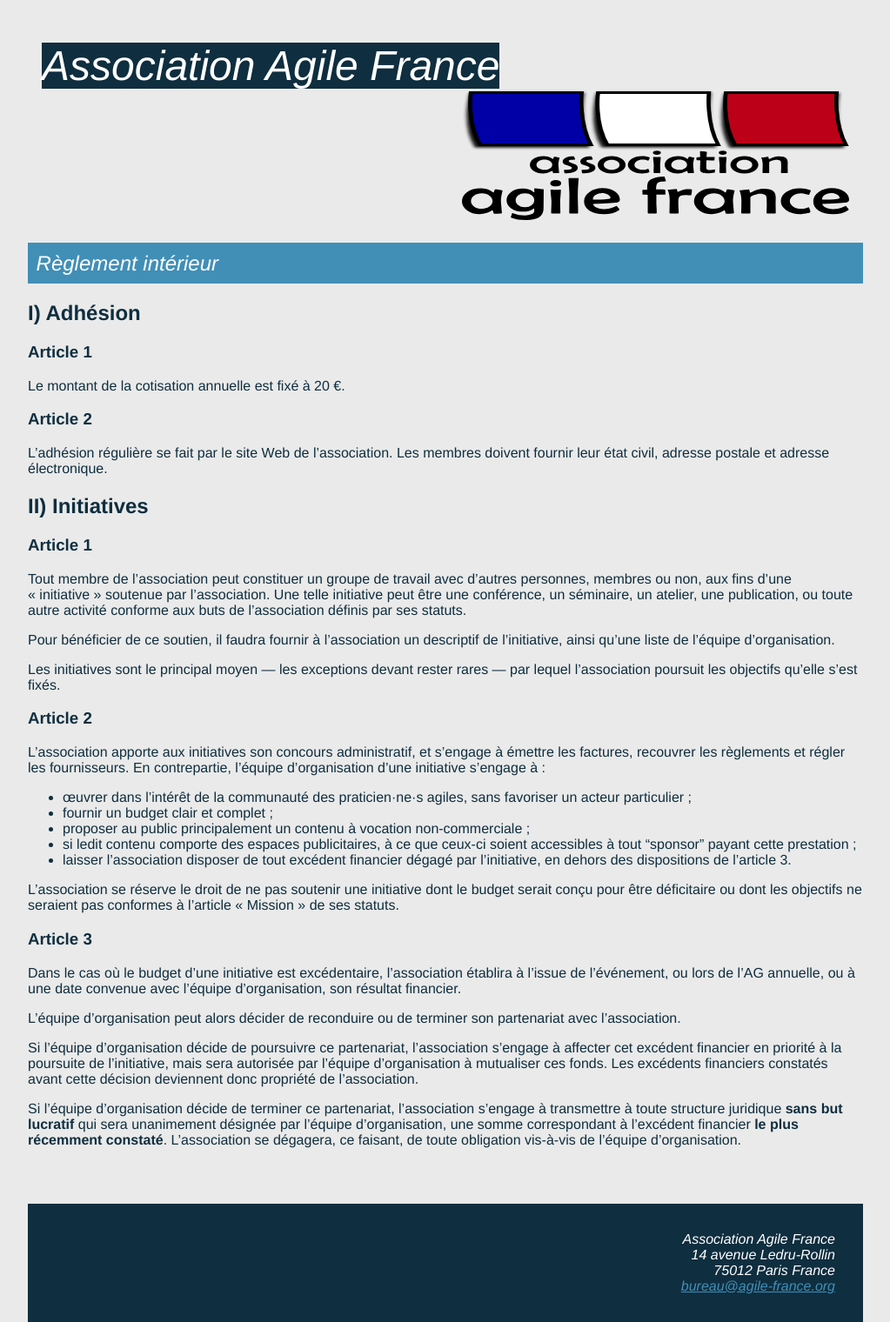
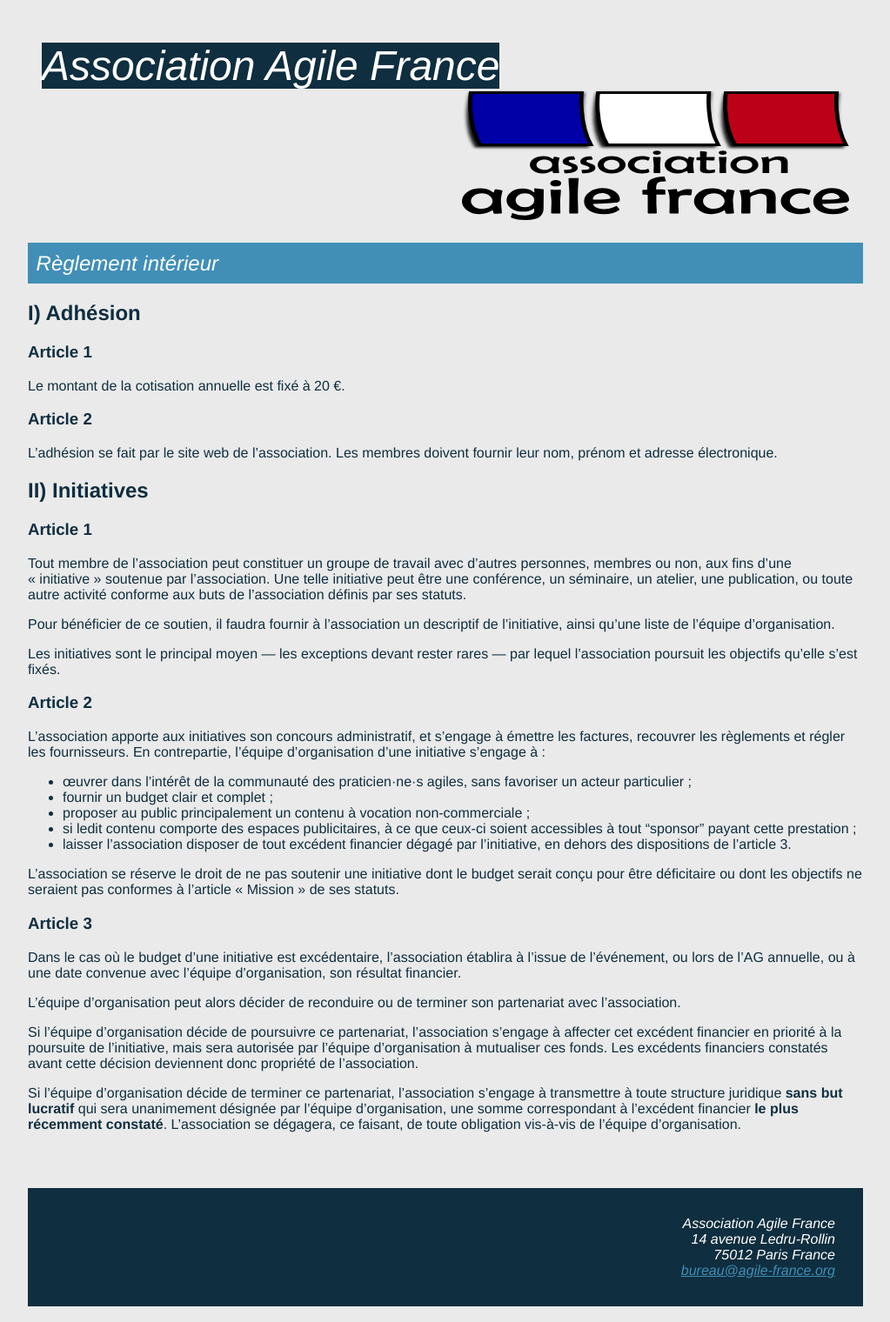
Before and after one commit to AgileFrance/AgileFrance.github.io, a Jekyll site: the page built from _pages/reglement.md, in a window 1280 px wide. Shown: the whole page at 87% size, without its empty margins (128-1151 px from the left). Built offline with Jekyll 4.4.1, drawn with Linux system fonts in a browser that asks for light colours.

Commit message:
Retire la nécessité de fournir son adresse postale
Retire la majuscule à « web »

```diff
--- a/_pages/reglement.md
+++ b/_pages/reglement.md
@@ -13,7 +13,7 @@
 
 ### Article 2
 
-L’adhésion régulière se fait par le site Web de l’association. Les membres doivent fournir leur état civil, adresse postale et adresse électronique.
+L’adhésion se fait par le site web de l’association. Les membres doivent fournir leur nom, prénom et adresse électronique.
 
 ## II) Initiatives
 
```
